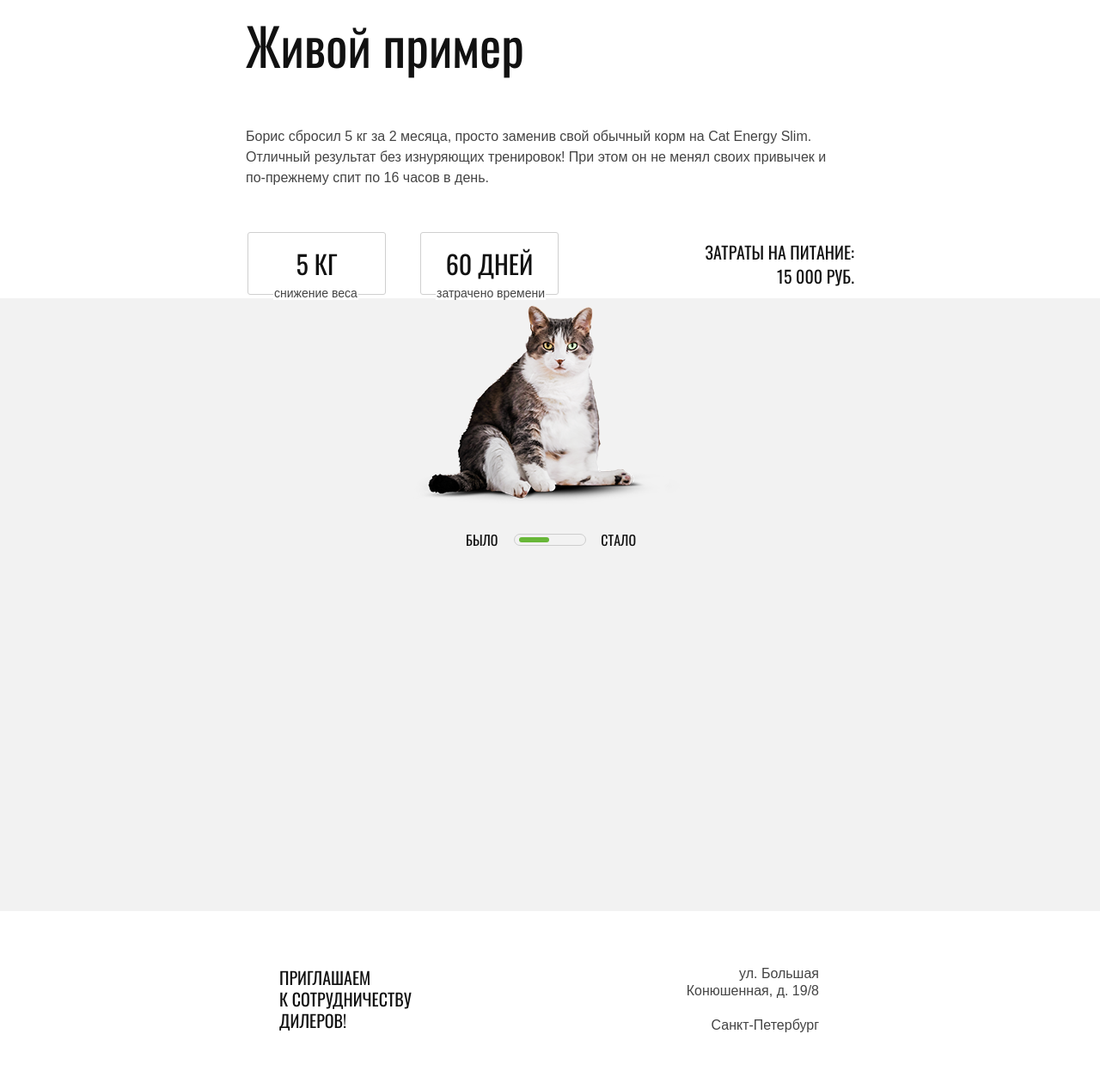
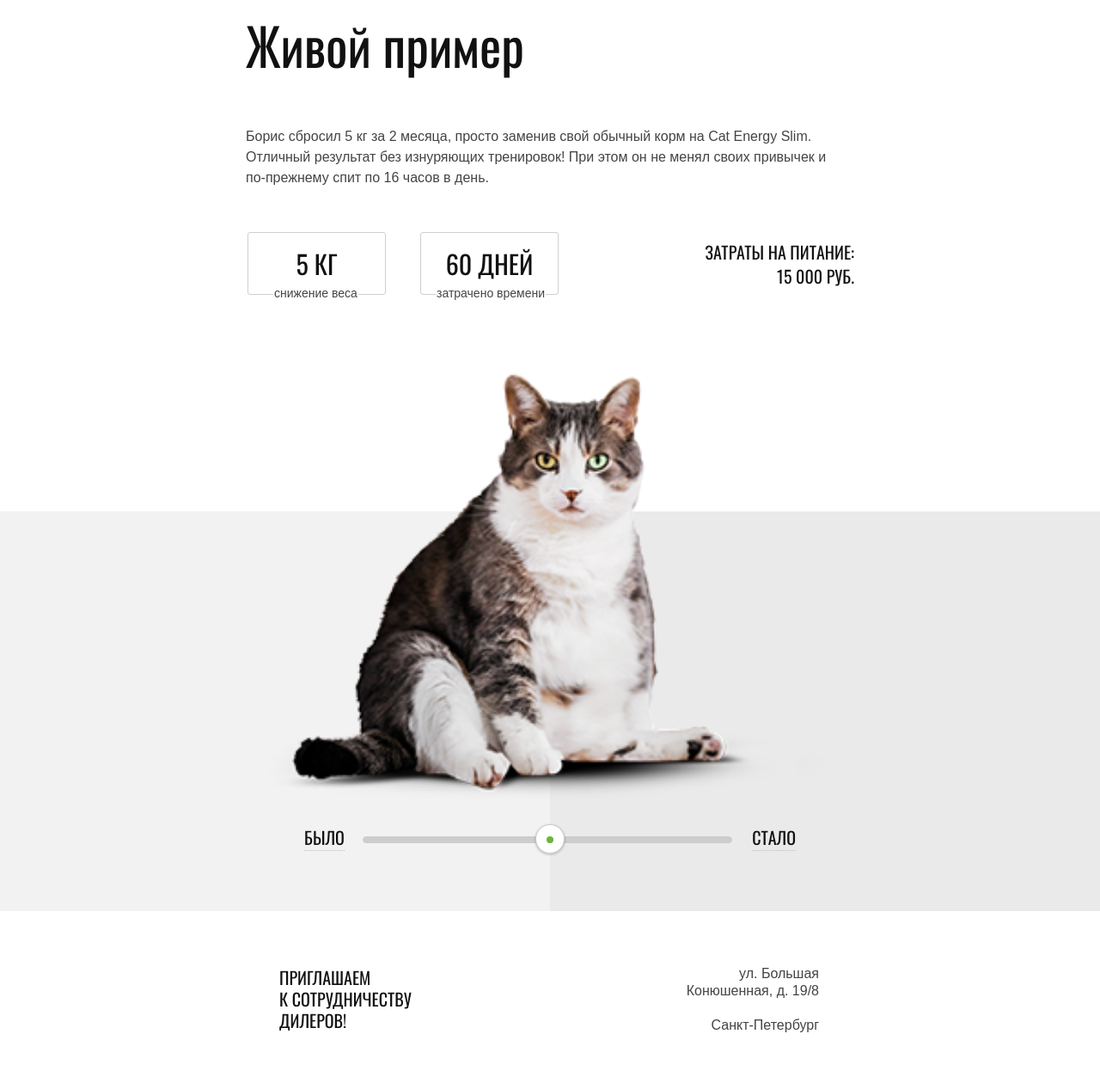
Before and after one commit to sergiolysenko/495903-cat-energy-18, a plain HTML site: page source/index.html in a window 1280 px wide. Shown: the part 2526-3786 px from the top of the page at 86% size. Drawn offline with nearby package versions, Linux system fonts and the light colour scheme; files that its build step writes are made by us from their sources; grey boxes are pictures that could not be loaded.

Commit message:
fixed errors

```diff
--- a/source/index.html
+++ b/source/index.html
@@ -102,6 +102,7 @@
         <img class="example__cat-image example__cat-image--after example__hide" src="img/after-mobile@1x.png" width="251" height="240" alt="Худой кот после программы похудения">
         <div class="example__toggles">
           <button class="example__toggle example__toggle-one example__toggle--before" type="button">Было</button>
+          <div class="example__toggle-round"></div>
           <button class="example__toggle example__toggle-two" type="button">Стало</button>
         </div>
       </div>
@@ -111,7 +112,7 @@
     <div class="page-footer__contacts contacts">
       <div class="contacts__wrapper">
         <strong class="contacts__welcome-cry">Приглашаем<br> к сотрудничеству дилеров!</strong>
-        <p class="contacts__addres">ул. Большая Конюшенная, д. 19/8 <span class="contacts__sp">Санкт-Петербург</span></p>
+        <p class="contacts__address">ул. Большая Конюшенная, д. 19/8 <span class="contacts__sp">Санкт-Петербург</span></p>
       </div>
     </div>
     <iframe class="page-footer__map map" src="https://www.google.com/maps/embed?pb=!1m18!1m12!1m3!1d1998.6037872533277!2d30.320858716096975!3d59.93871648187614!2m3!1f0!2f0!3f0!3m2!1i1024!2i768!4f13.1!3m3!1m2!1s0x4696310fca145cc1%3A0x42b32648d8238007!2z0JHQvtC70YzRiNCw0Y8g0JrQvtC90Y7RiNC10L3QvdCw0Y8g0YPQuy4sIDE5LzgsINCh0LDQvdC60YIt0J_QtdGC0LXRgNCx0YPRgNCzLCAxOTExODY!5e0!3m2!1sru!2sru!4v1573414954322!5m2!1sru!2sru" width="600" height="450" style="border:0;" allowfullscreen=""></iframe>
--- a/source/sass/blocks/contacts.scss
+++ b/source/sass/blocks/contacts.scss
@@ -24,7 +24,7 @@
   flex-shrink: 0;
 }
 
-.contacts__addres {
+.contacts__address {
   @include font-arial;
   line-height: 20px;
   font-size: 14px;
@@ -47,7 +47,7 @@
     flex-shrink: 0;
   }
 
-  .contacts__addres {
+  .contacts__address {
     font-size: 16px;
     width: 160px;
     text-align: right;
--- a/source/sass/blocks/example.scss
+++ b/source/sass/blocks/example.scss
@@ -93,17 +93,6 @@
   display: flex;
   justify-content: space-between;
   position: relative;
-
-  &::before {
-    content: "";
-    position: absolute;
-    width: 82px;
-    height: 12px;
-    border: 1px solid $border-dark-grey;
-    border-radius: 20px;
-    top: 34px;
-    left: 64px;
-  }
 }
 
 .example__toggle {
@@ -139,9 +128,22 @@
   }
 }
 
+.example__toggle-round {
+  content: "";
+  position: absolute;
+  width: 82px;
+  height: 12px;
+  border: 1px solid $border-dark-grey;
+  border-radius: 20px;
+  top: 34px;
+  left: 64px;
+}
+
 @media (min-width: $tablet-width) {
   .example {
     background-color: $white;
+    background-image: linear-gradient(180deg, $white 0%, $white 56%, rgba(234, 234, 234, 0) 56%, rgba(234, 234, 234, 0) 100%),
+      linear-gradient(90deg, $bg-grey 0%, $bg-grey 50%, $example-bg 50%, $example-bg 100%);
     margin-top: 26px;
   }
 
@@ -207,14 +209,94 @@
   }
 
   .example__before-after {
-    background-color: $bg-grey;
-    min-height: 713px;
+    min-height: auto;
+  }
+
+  .example__cat-image {
+    margin: 70px auto 30px auto;
+    width: 677px;
+    height: 517px;
+  }
+
+  .example__toggle-round {
+    width: 428px;
+    height: 6px;
+    background-color: $border-dark-grey;
+    border-radius: 20px;
+    top: 9px;
+    left: 68px;
+
+    &::before {
+      content: "";
+      position: absolute;
+      background-color: $main-theme;
+      width: 8px;
+      height: 8px;
+      border-radius: 50%;
+      top: -1px;
+      left: 213px;
+      z-index: 2;
+    }
+
+    &::after {
+      content: "";
+      position: absolute;
+      background-color: $white;
+      width: 32px;
+      height: 32px;
+      border: 1px solid $border-dark-grey;
+      border-radius: 50%;
+      box-shadow: 0 1px 2px 1px rgba(0, 0, 0, 0.15);
+      top: -15px;
+      left: 200px;
+      z-index: 1;
+    }
+
+    &:hover::after {
+      box-shadow: 0 1px 3px 1px rgba(0, 0, 0, 0.25);
+    }
+
+    &:active::after {
+      border: 1px solid $main-theme;
+    }
+  }
+
+  .example__toggles {
+    width: 572px;
+    padding-bottom: 70px;
+    padding-top: 0;
+    padding-left: 0;
+  }
+
+  .example__toggle {
+    font-size: 20px;
+    padding: 0;
+    padding-bottom: 5px;
+    border-bottom: 1px dotted $dottet-border;
+
+    &--before::after {
+      display: none;
+    }
+
+    &--after::after {
+      display: none;
+    }
+
+    &:hover {
+      border-bottom: 1px solid $solid-border-grey;
+    }
+
+    &:active {
+      border-bottom: 1px solid transparent;
+    }
   }
 }
 
 @media (min-width: $desktop-width) {
   .example {
     background-color: $white;
+    background-image: linear-gradient(180deg, $white 0%, $white 29%, rgba(234, 234, 234, 0) 29%, rgba(234, 234, 234, 0) 100%),
+      linear-gradient(90deg, $bg-grey 0%, $bg-grey 70%, $example-bg 70%, $example-bg 100%);
     margin-top: 0;
     position: relative;
   }
@@ -258,7 +340,7 @@
     min-height: auto;
     position: absolute;
     background-color: transparent;
-    top: 0;
-    right: 0;
+    top: -58px;
+    left: 708px;
   }
 }
--- a/source/sass/common/variables.scss
+++ b/source/sass/common/variables.scss
@@ -11,6 +11,9 @@ $border-checkbox-grey: #cfcfcf;
 $border-checkbox-dark-grey: #cfcfcf;
 $border-item-light-grey: #d9d9d9;
 $border-product-light-grey: #ededed;
+$example-bg: #eaeaea;
+$dottet-border: #bebebe;
+$solid-border-grey: #989898;
 $white: #ffffff;
 $dark-grey: #666666;
 $font-black: #111111;
```
Also changed, not shown: source/catalog.html (+3 -3 lines), source/form.html (+3 -3 lines).
